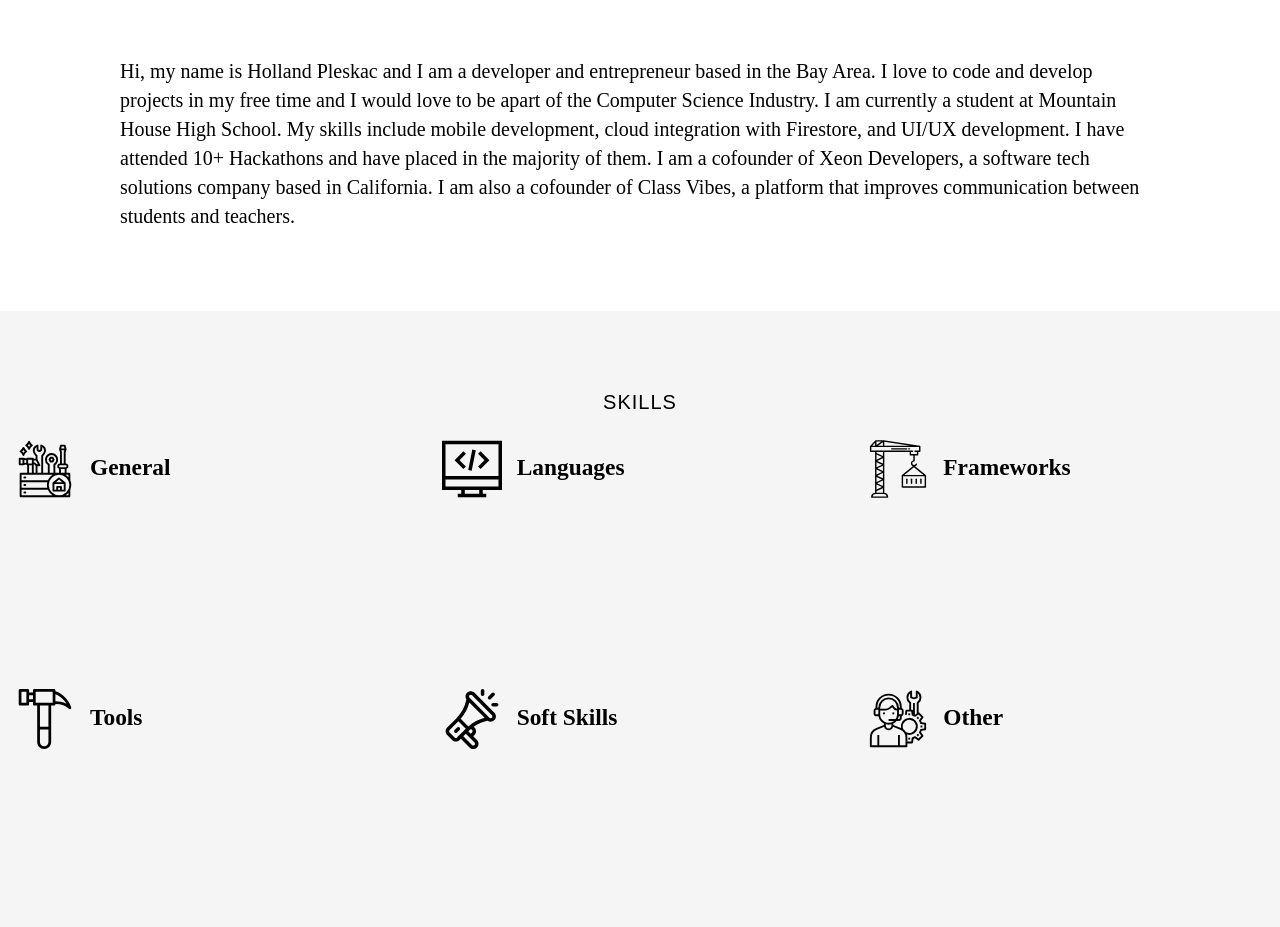
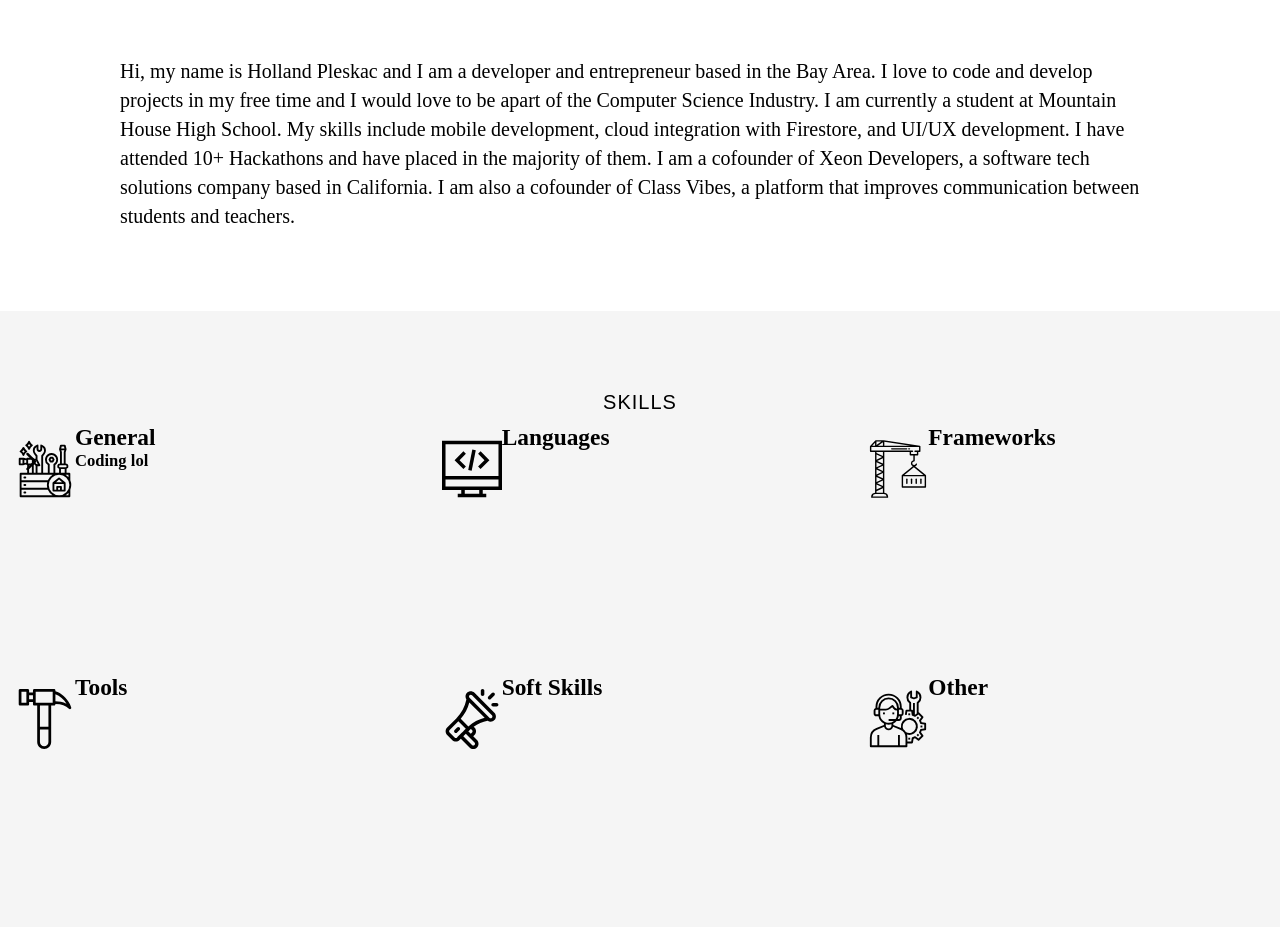
Before and after one commit to HollandPleskac/Personal-Website, a plain HTML site: page index.html in a window 1280 px wide. Shown: the part 1156-2083 px from the top of the page. Drawn offline with Linux system fonts and the light colour scheme.

Commit message:
skill positioning

```diff
--- a/index.html
+++ b/index.html
@@ -52,27 +52,33 @@
         <div class="skills-grid">
             <div class="general">
                 <img src="./img/toolbox.svg" alt="general icon" height="60px" width="60px" class="skill-icon">
-                <h3 class="skill-text">General</h3>
+                <h3 class="skill-text-title">General</h3>
+                <ul class="fa-ul skill-list">
+                    <li class="skill">
+                        <i class="fa-li fas fa-chevron-right"></i>
+                        <h5 class="skill-list-text">Coding lol</h5>
+                    </li>
+                </ul>
             </div>
             <div class="languages">
                 <img src="./img/code.svg" alt="languages icon" height="60px" width="60px" class="skill-icon">
-                <h3 class="skill-text">Languages</h3>
+                <h3 class="skill-text-title">Languages</h3>
             </div>
             <div class="frameworks">
                 <img src="./img/crane.svg" alt="framework icon" height="60px" width="60px" class="skill-icon">
-                <h3 class="skill-text">Frameworks</h3>
+                <h3 class="skill-text-title">Frameworks</h3>
             </div>
             <div class="tools">
                 <img src="./img/hammer.svg" alt="tool icon" height="60px" width="60px" class="skill-icon">
-                <h3 class="skill-text">Tools</h3>
+                <h3 class="skill-text-title">Tools</h3>
             </div>
             <div class="soft-skills">
                 <img src="./img/megaphone.svg" alt="soft skill icon" height="60px" width="60px" class="skill-icon">
-                <h3 class="skill-text">Soft Skills</h3>
+                <h3 class="skill-text-title">Soft Skills</h3>
             </div>
             <div class="other">
                 <img src="./img/consulting.svg" alt="other icon" height="60px" width="60px" class="skill-icon">
-                <h3 class="skill-text">Other</h3>
+                <h3 class="skill-text-title">Other</h3>
             </div>
         </div>
 
```
